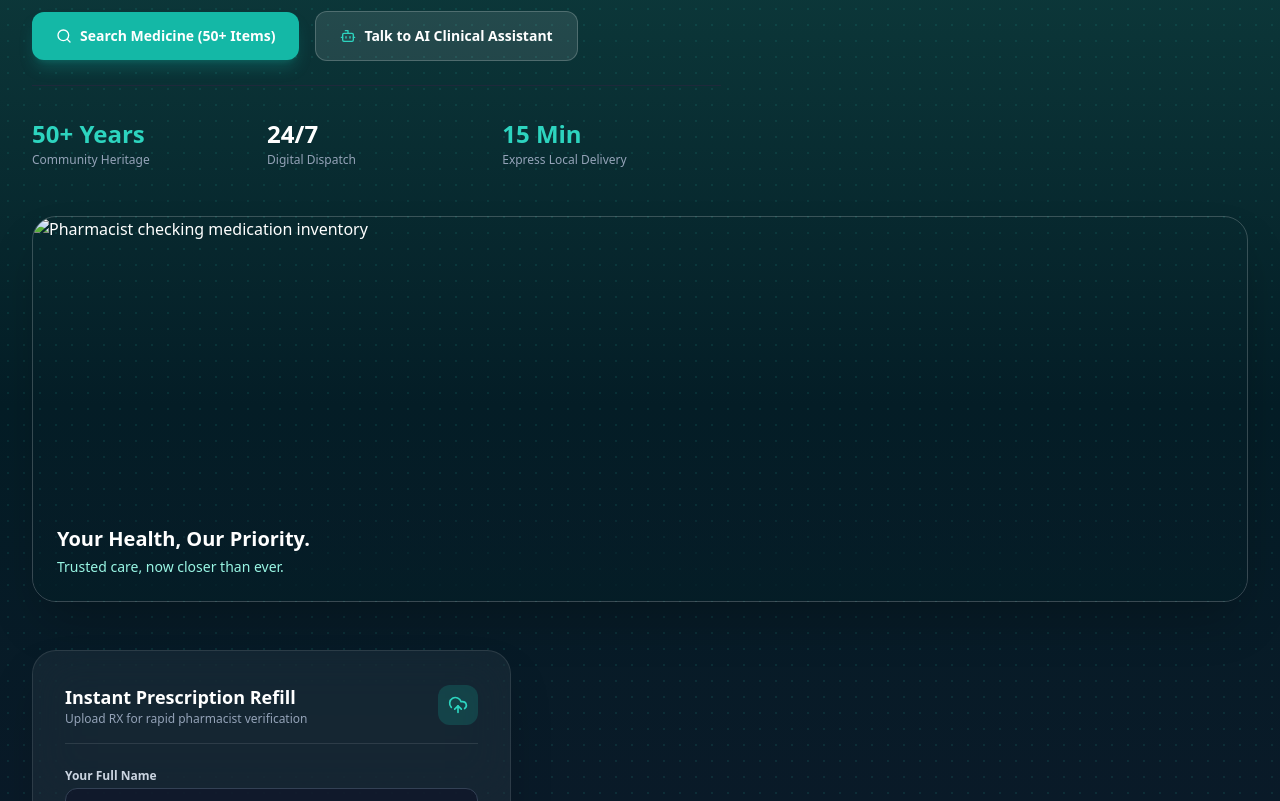
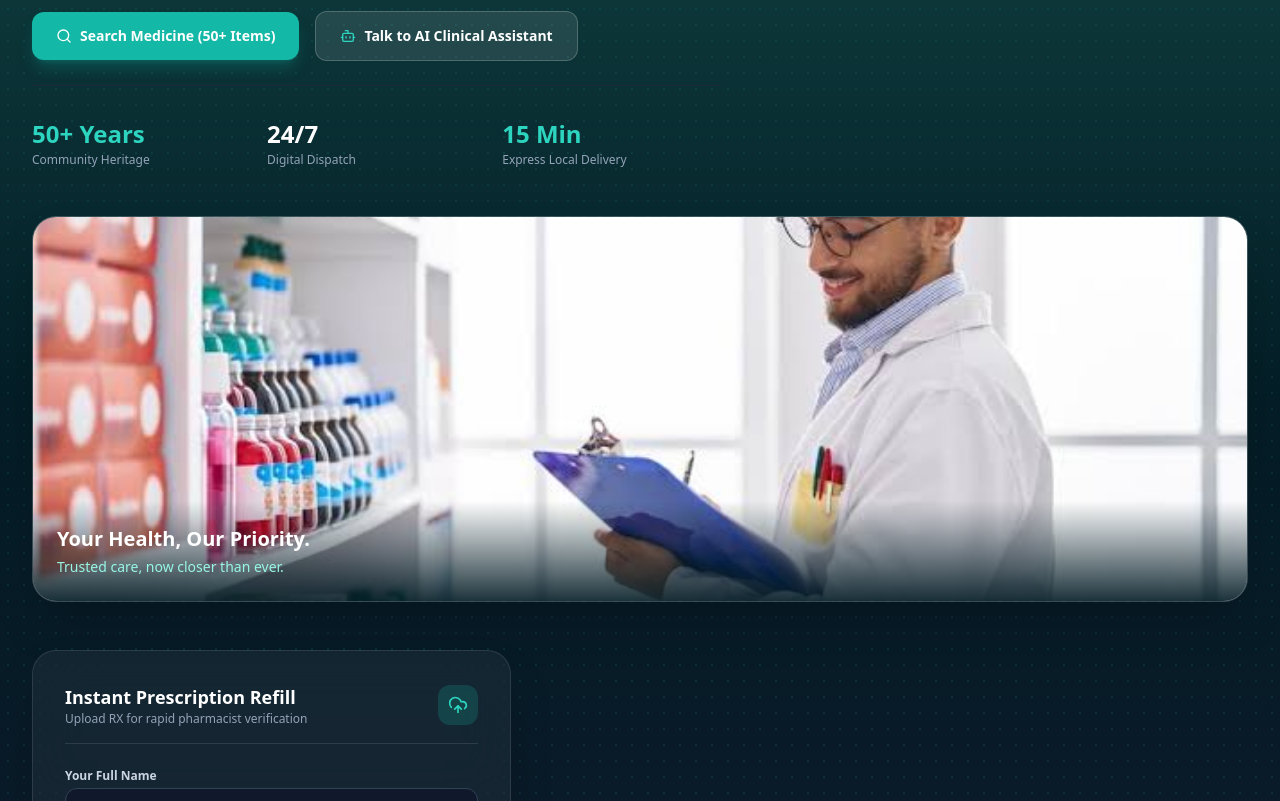
Before and after one commit to fatemahslaiby2006/Ras-Beirut-Pharmacy, a plain HTML site: page index.html in a window 1280 px wide. Shown: the part 464-1265 px from the top of the page. Drawn offline with nearby package versions, Linux system fonts and the light colour scheme.

```diff
--- a/index.html
+++ b/index.html
@@ -140,10 +140,10 @@
 <div class="lg:col-span-12">
   <div class="relative overflow-hidden rounded-3xl shadow-2xl border border-white/20">
     <img
-      src="pharmacist.png"
-      alt="Pharmacist checking medication inventory"
-      class="w-full h-72 sm:h-96 object-cover"
-    >
+  src="pharmacist.jpg"
+  alt="Pharmacist checking medication inventory"
+  class="w-full h-72 sm:h-96 object-cover"
+>
 
     <div class="absolute bottom-0 left-0 right-0
                 bg-gradient-to-t from-navy-900/90 to-transparent p-6">
```
